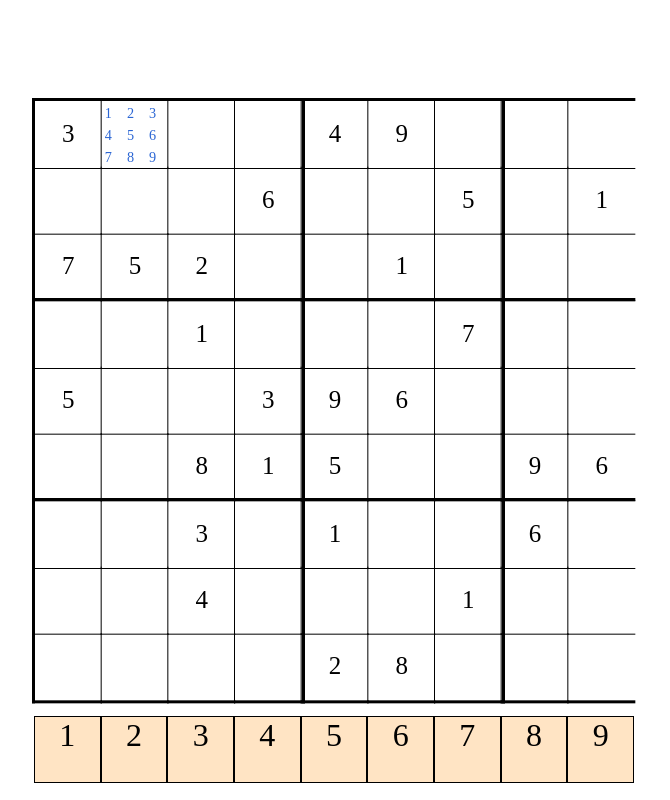
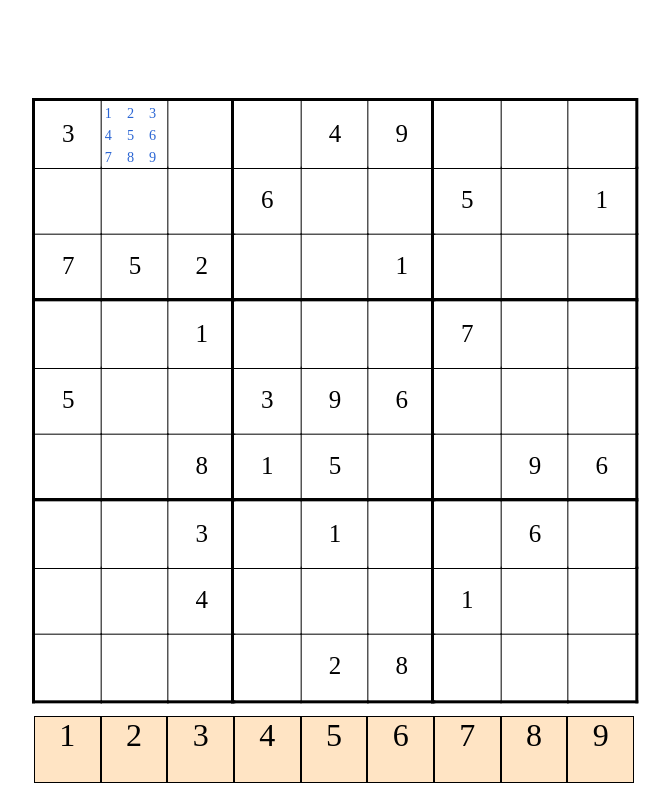
Before and after one commit to rhnh/sudoku, a website built with Vite: page index.html in a window 1280 px wide. Shown: the whole page, without its empty margins (306-976 px from the left). Built offline with nearby package versions, Linux system fonts and the light colour scheme.

Commit message:
fix the border

```diff
--- a/src/style.css
+++ b/src/style.css
@@ -91,7 +91,7 @@ numpad > * {
 }
 
 .selected {
-  background-color: rgba(42, 42, 255, 0.288);
+  background-color: rgba(42, 42, 255, 0.137);
 }
 
 .panel {
@@ -113,6 +113,10 @@ numpad > * {
   text-transform: capitalize;
 }
 .horizontal-lines {
+  border-left: var(--thick) solid black;
+  margin-left: -3px;
+}
+.end-line {
   border-right: var(--thick) solid black;
 }
 .vertical-lines {
```
Also changed, not shown: 1 other file.
